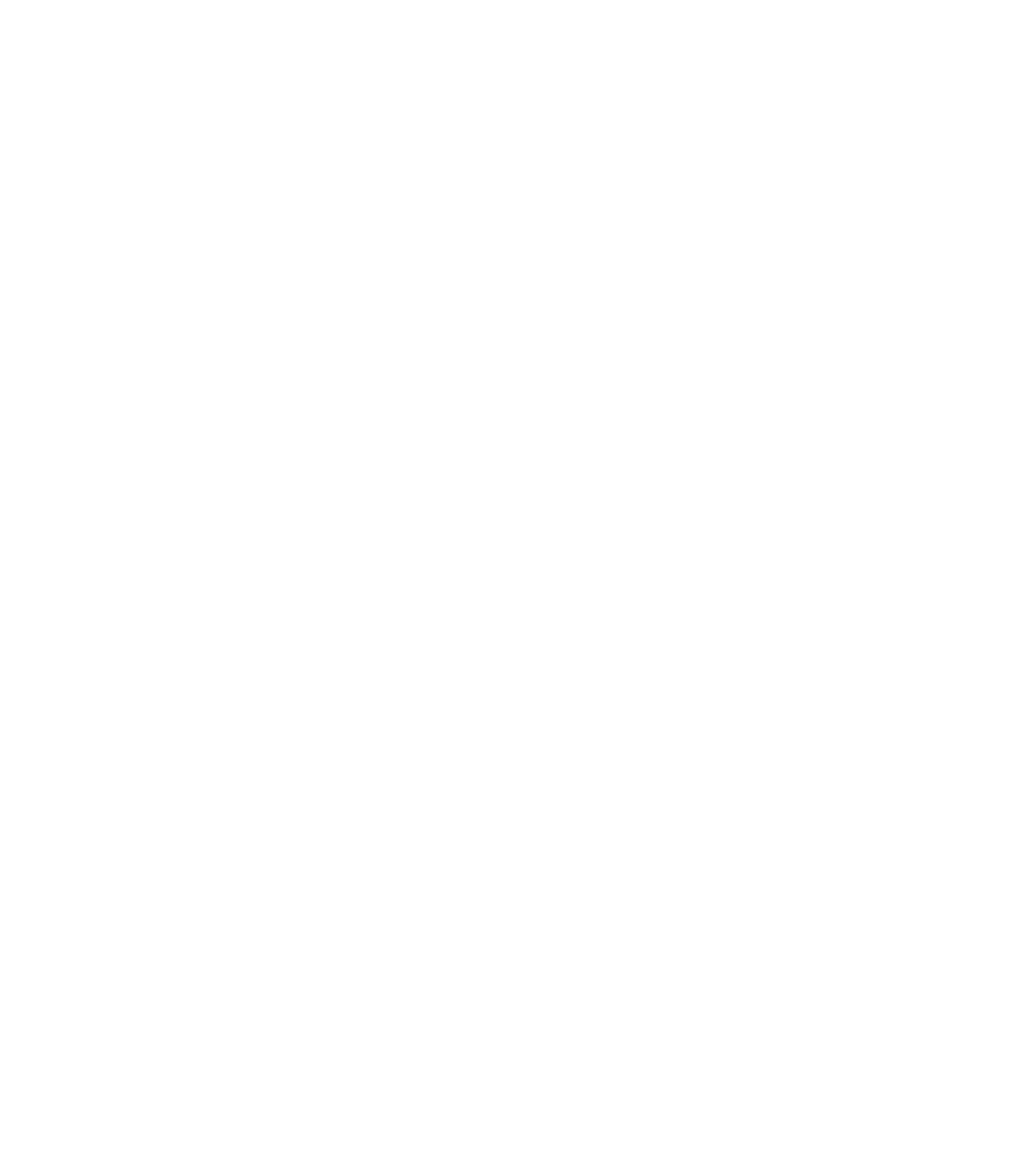
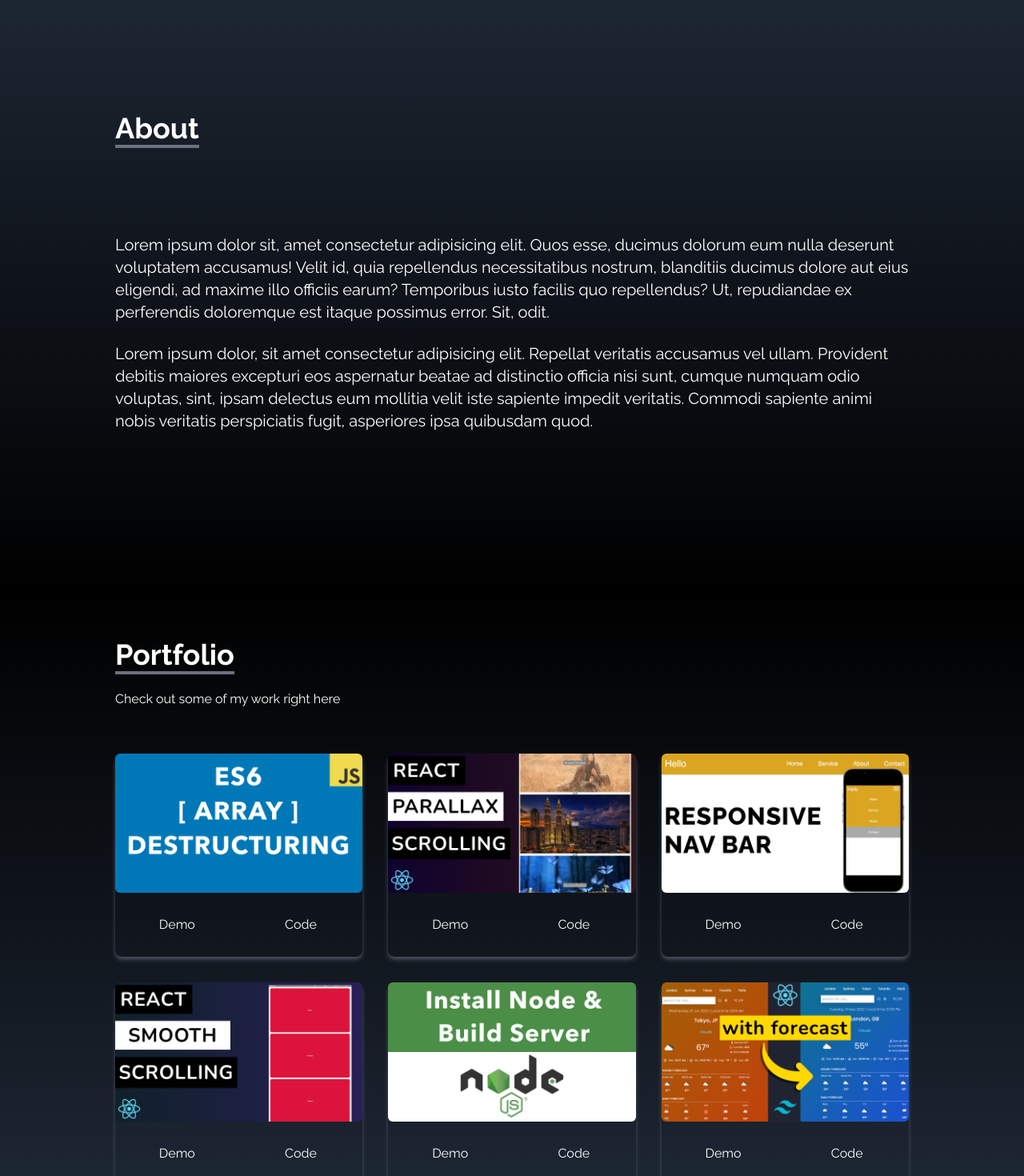
Before and after one commit to Morteza3123/Portfolio, a React (Create React App) app: page / in a window 1280 px wide. Shown: the part 860-2330 px from the top of the page at 80% size. Before the commit the page ends 800 px from the top, so only its background shows below. Built offline with nearby package versions, Linux system fonts and the light colour scheme.

Commit message:
add about and demo parts

```diff
--- a/src/App.tsx
+++ b/src/App.tsx
@@ -1,5 +1,7 @@
+import About from "./components/About";
 import Home from "./components/Home";
 import NavBar from "./components/NavBar";
+import Portfolio from "./components/Portfolio";
 import SocialLinks from "./components/SocialLinks";
 
 function App() {
@@ -7,6 +9,8 @@ function App() {
     <div>
       <NavBar/>
       <Home />
+      <About />
+      <Portfolio />
       <SocialLinks />
     </div>
   );
--- /dev/null
+++ b/src/components/About.tsx
@@ -0,0 +1,33 @@
+import React from "react";
+
+export default function About() {
+  return (
+    <div className="w-full h-screen bg-gradient-to-b from-gray-800 to-black text-white">
+      <div className="max-w-screen-lg p-4 mx-auto flex flex-col justify-center w-full h-full">
+        <div className="pb-8 ">
+          <p className="text-4xl font-bold inline border-b-4 border-gray-500">About</p>
+        </div>
+
+        <p className="text-xl mt-20">
+          Lorem ipsum dolor sit, amet consectetur adipisicing elit. Quos esse,
+          ducimus dolorum eum nulla deserunt voluptatem accusamus! Velit id,
+          quia repellendus necessitatibus nostrum, blanditiis ducimus dolore aut
+          eius eligendi, ad maxime illo officiis earum? Temporibus iusto facilis
+          quo repellendus? Ut, repudiandae ex perferendis doloremque est itaque
+          possimus error. Sit, odit.
+        </p>
+
+        <br />
+
+        <p className="text-xl">
+          Lorem ipsum dolor, sit amet consectetur adipisicing elit. Repellat
+          veritatis accusamus vel ullam. Provident debitis maiores excepturi eos
+          aspernatur beatae ad distinctio officia nisi sunt, cumque numquam odio
+          voluptas, sint, ipsam delectus eum mollitia velit iste sapiente
+          impedit veritatis. Commodi sapiente animi nobis veritatis perspiciatis
+          fugit, asperiores ipsa quibusdam quod.
+        </p>
+      </div>
+    </div>
+  );
+}
--- /dev/null
+++ b/src/components/Portfolio.tsx
@@ -0,0 +1,60 @@
+import React from 'react'
+import arrayDestruct from '../assets/portfolio/arrayDestruct.jpg'
+import installNode from '../assets/portfolio/installNode.jpg'
+import navbar from '../assets/portfolio/navbar.jpg'
+import reactParallax from '../assets/portfolio/reactParallax.jpg'
+import reactSmooth from '../assets/portfolio/reactSmooth.jpg'
+import reactWeather from '../assets/portfolio/reactWeather.jpg'
+
+export default function Portfolio() {
+
+    const portfolios = [
+        {
+            id:1,
+            src:arrayDestruct
+        },
+        {
+            id:2,
+            src:reactParallax
+        },
+        {
+            id:3,
+            src:navbar
+        },
+        {
+            id:4,
+            src:reactSmooth
+        },
+        {
+            id:5,
+            src:installNode
+        },
+        {
+            id:6,
+            src:reactWeather
+        },
+    ]
+  return (
+    <div className='bg-gradient-to-b from-black to-gray-800 w-full text-white md:h-screen'>
+
+        <div className='max-w-screen-lg p-4 mx-auto flex flex-col justify-center w-full h-full'>
+            <div className='pb-8'>
+                <p className='text-4xl font-bold inline border-b-4 border-gray-500'>Portfolio</p>
+                <p className='py-6'>Check out some of my work right here</p>
+            </div>
+
+            <div className='grid sm:grid-cols-2 md:grid-cols-3 gap-8 px-12 sm:px-0'>
+            {portfolios.map(({id, src}) => (
+                <div key={id} className='shadow-md shadow-gray-600 rounded-lg'>
+                    <img src={src} alt="" className='rounded-md duration-200 hover:scale-105'/>
+                    <div className='flex items-center justify-center'>
+                        <button className='w-1/2  px-6 py-3 m-4 duration-200 hover:scale-105'>Demo</button>
+                        <button className='w-1/2  px-6 py-3 m-4 duration-200 hover:scale-105'>Code</button>
+                    </div>
+                </div>
+            ))}
+            </div>
+        </div>
+    </div>
+  )
+}
```
